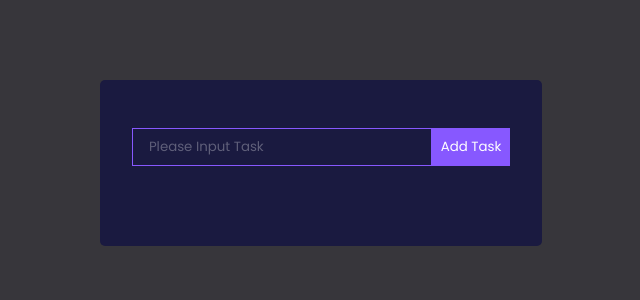
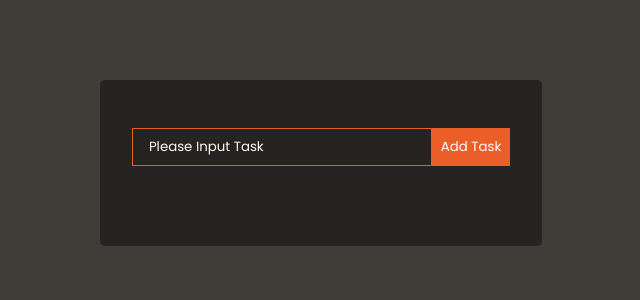
Before and after one commit to Pwojcik2/react-todo-list, a React (Create React App) app: page / in a window 1280 px wide. Shown: the top 300 px of the page, without its empty margins (319-959 px from the left). Built offline with nearby package versions, Linux system fonts and the light colour scheme.

Commit message:
Color palette changes

```diff
--- a/public/index.html
+++ b/public/index.html
@@ -24,7 +24,7 @@
       work correctly both with client-side routing and a non-root public URL.
       Learn how to configure a non-root public URL by running `npm run build`.
     -->
-    <title>React App</title>
+    <title>React Todo List</title>
   </head>
   <body>
     <noscript>You need to enable JavaScript to run this app.</noscript>
--- a/src/App.css
+++ b/src/App.css
@@ -8,7 +8,7 @@
 }
 
 body {
-  background: #37363b;
+  background: #403d39;
   display: flex;
   justify-content: center;
   align-items: center;
@@ -25,7 +25,7 @@ h1 {
 }
 
 .TodoWrapper {
-  background: #1a1a40;
+  background: #252422;
   margin-top: 5rem;
   padding: 2rem;
   border-radius: 5px;
@@ -39,7 +39,7 @@ h1 {
 .todo-input {
   outline: none;
   background: none;
-  border: 1px solid #8758ff;
+  border: 1px solid #eb5e28;
   padding: 0.5rem 1rem;
   margin-top: 1rem;
   margin-bottom: 2rem;
@@ -48,11 +48,11 @@ h1 {
 }
 
 .todo-input::placeholder {
-  color: #ffffff4d;
+  color: #fffcf2;
 }
 
 .todo-btn {
-  background: #8758ff;
+  background: #eb5e28;
   color: #fff;
   border: none;
   padding: 0.55rem;
@@ -63,7 +63,7 @@ h1 {
   display: flex;
   justify-content: space-between;
   align-items: center;
-  background: #8758ff;
+  background: #eb5e28;
   color: #fff;
   padding: 0.75rem 1rem;
   border-radius: 5px;
@@ -80,7 +80,7 @@ h1 {
 }
 
 .completed {
-  color: #c5aeff;
+  color: #ccc5b9;
   text-decoration: line-through;
   cursor: pointer;
 }
```
